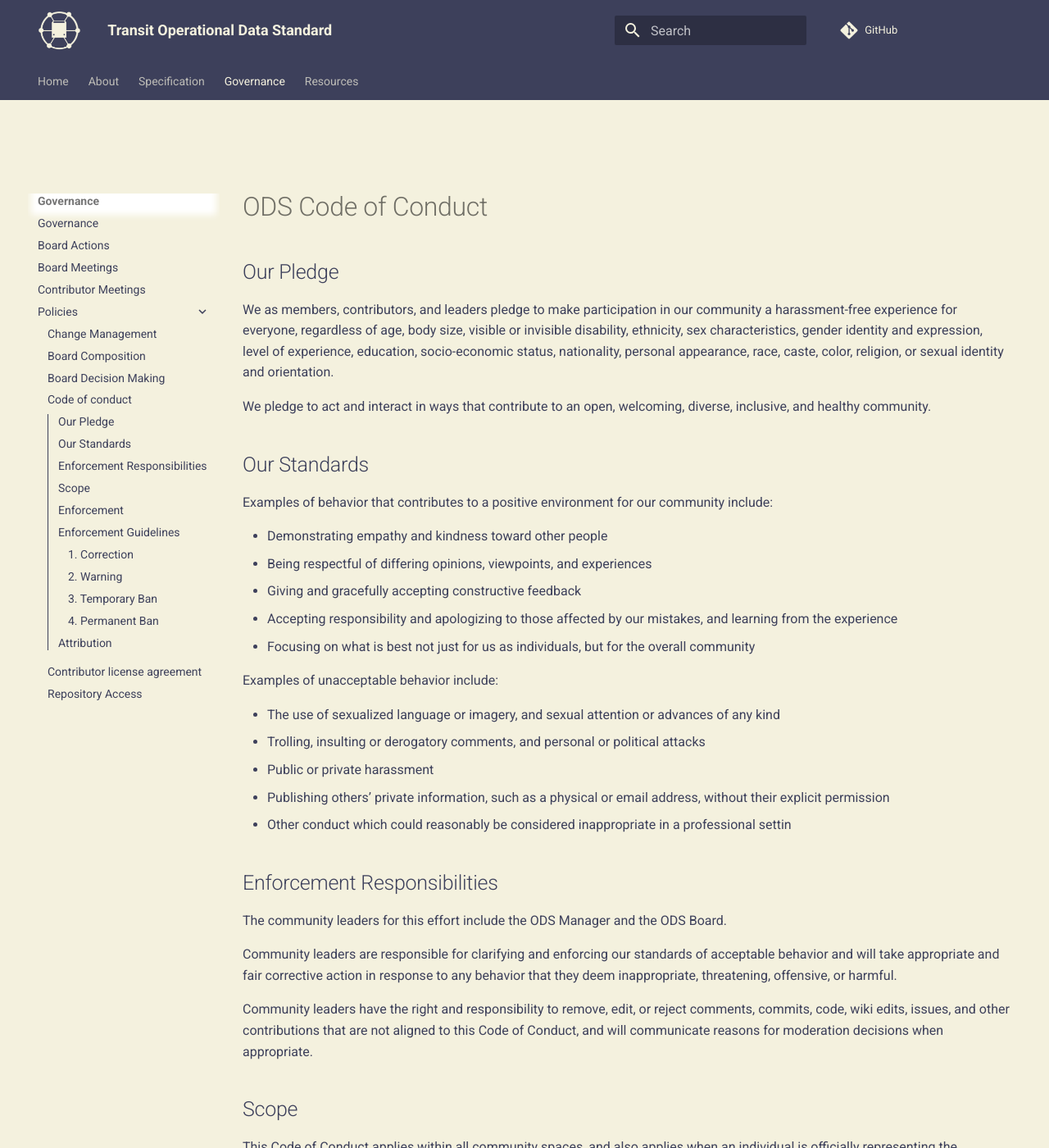
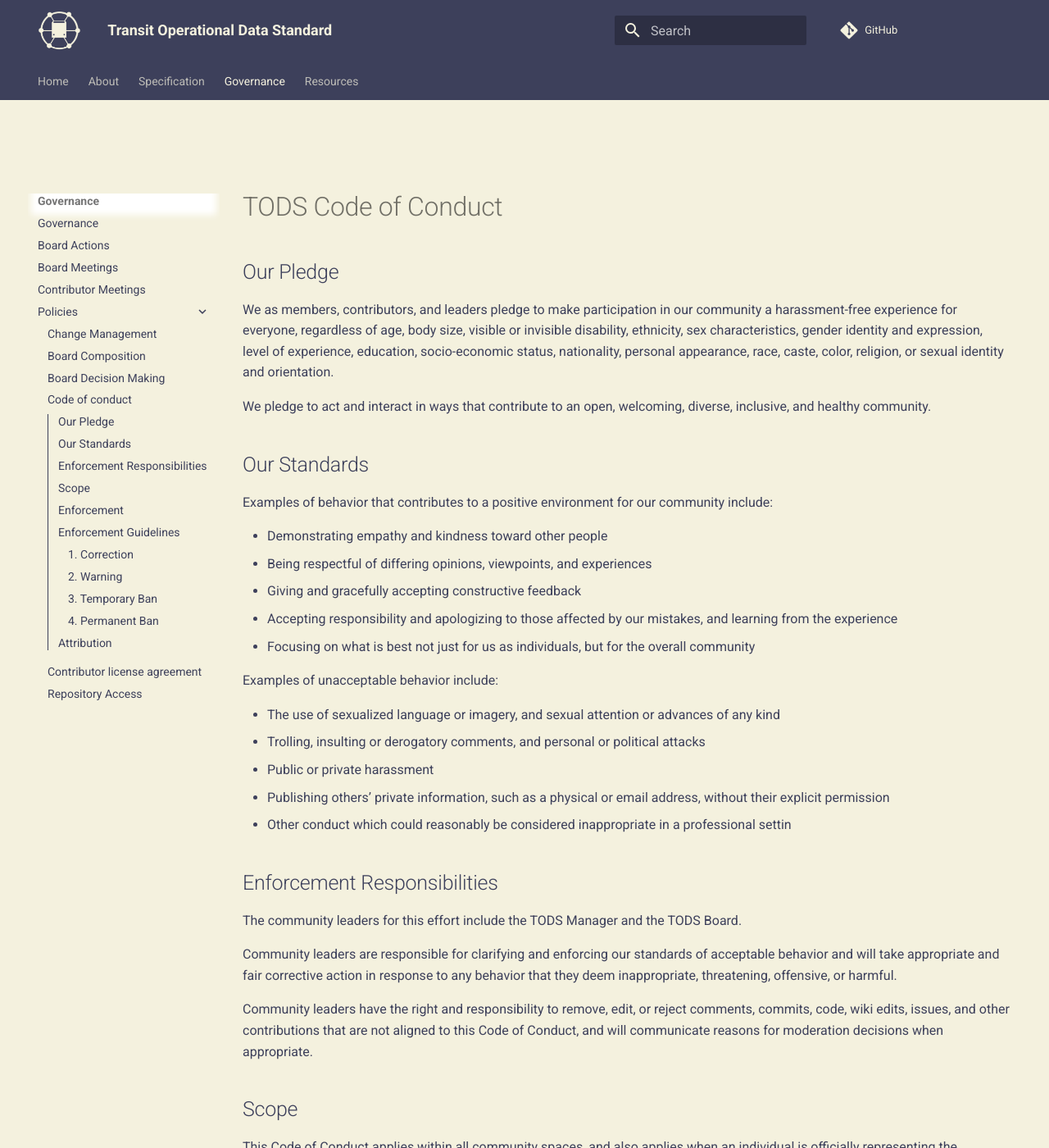
Before and after one commit to cal-itp/operational-data-standard, an MkDocs documentation site: the page built from docs/governance/policies/code-of-conduct.md, in a window 1280 px wide and 1400 px high. Shown: the whole window at 82% size. Built offline with MkDocs 1.6.1 and Material for MkDocs 9.7.7, drawn with Linux system fonts in a browser that asks for light colours; nearby versions of some CDN libraries; comment, search, counter and statistics services are not loaded.

Commit message:
code-of-conduct.md

```diff
--- a/docs/governance/policies/code-of-conduct.md
+++ b/docs/governance/policies/code-of-conduct.md
@@ -1,4 +1,4 @@
-# ODS Code of Conduct
+# TODS Code of Conduct
 
 ## Our Pledge
 
@@ -30,7 +30,7 @@ Examples of unacceptable behavior include:
 
 ## Enforcement Responsibilities
 
-The community leaders for this effort include the ODS Manager and the ODS Board.
+The community leaders for this effort include the TODS Manager and the TODS Board.
 
 Community leaders are responsible for clarifying and enforcing our standards of acceptable behavior and will take appropriate and fair corrective action in response to any behavior that they deem inappropriate, threatening, offensive, or harmful.
 
```
